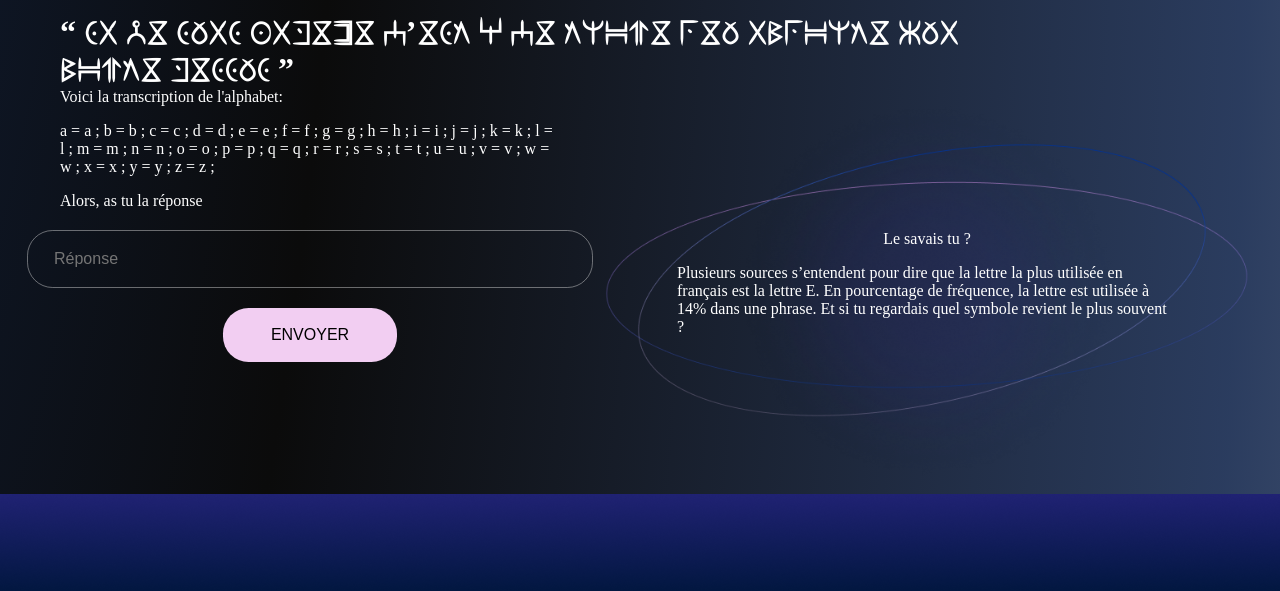
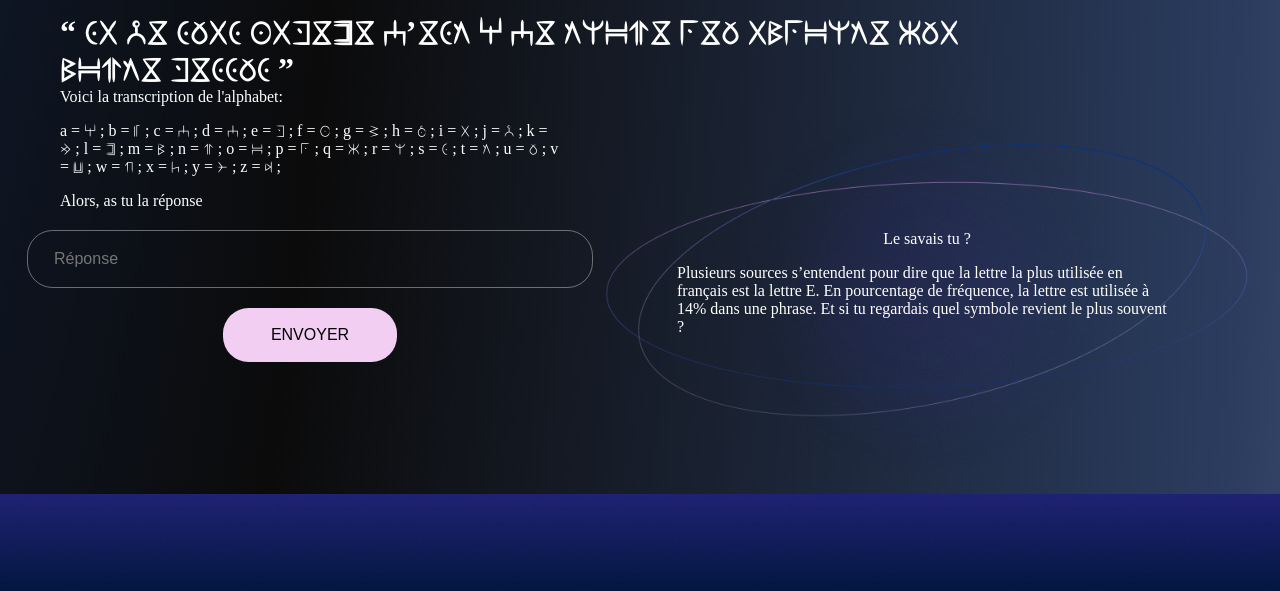
Before and after one commit to Sarobidy-23/SAYNA-HTMLCSS-PANTHER, a plain HTML site: page enigme.html in a window 1280 px wide. Shown: the part 780-1371 px from the top of the page. Drawn offline with Linux system fonts and the light colour scheme.

Commit message:
feat: enigme transcription

```diff
--- a/enigme.html
+++ b/enigme.html
@@ -51,32 +51,32 @@
             <div class="enigme-details__left">
                 <span>Voici la transcription de l'alphabet:</span>
                 <p class="enigme-transcription">
-                    <span>a = </span><span>a ;</span>
-                    <span>b = </span><span>b ;</span>
-                    <span>c = </span><span>c ;</span>
-                    <span>d = </span><span>d ;</span>
-                    <span>e = </span><span>e ;</span>
-                    <span>f = </span><span>f ;</span>
-                    <span>g = </span><span>g ;</span>
-                    <span>h = </span><span>h ;</span>
-                    <span>i = </span><span>i ;</span>
-                    <span>j = </span><span>j ;</span>
-                    <span>k = </span><span>k ;</span>
-                    <span>l = </span><span>l ;</span>
-                    <span>m = </span><span>m ;</span>
-                    <span>n = </span><span>n ;</span>
-                    <span>o = </span><span>o ;</span>
-                    <span>p = </span><span>p ;</span>
-                    <span>q = </span><span>q ;</span>
-                    <span>r = </span><span>r ;</span>
-                    <span>s = </span><span>s ;</span>
-                    <span>t = </span><span>t ;</span>
-                    <span>u = </span><span>u ;</span>
-                    <span>v = </span><span>v ;</span>
-                    <span>w = </span><span>w ;</span>
-                    <span>x = </span><span>x ;</span>
-                    <span>y = </span><span>y ;</span>
-                    <span>z = </span><span>z ;</span>
+                    <span>a = </span><span class="enigme-wakanda-letter">A ;</span>
+                    <span>b = </span><span class="enigme-wakanda-letter">B ;</span>
+                    <span>c = </span><span class="enigme-wakanda-letter">C ;</span>
+                    <span>d = </span><span class="enigme-wakanda-letter">C ;</span>
+                    <span>e = </span><span class="enigme-wakanda-letter">D ;</span>
+                    <span>f = </span><span class="enigme-wakanda-letter">F ;</span>
+                    <span>g = </span><span class="enigme-wakanda-letter">G ;</span>
+                    <span>h = </span><span class="enigme-wakanda-letter">H ;</span>
+                    <span>i = </span><span class="enigme-wakanda-letter">I ;</span>
+                    <span>j = </span><span class="enigme-wakanda-letter">J ;</span>
+                    <span>k = </span><span class="enigme-wakanda-letter">K ;</span>
+                    <span>l = </span><span class="enigme-wakanda-letter">L ;</span>
+                    <span>m = </span><span class="enigme-wakanda-letter">M ;</span>
+                    <span>n = </span><span class="enigme-wakanda-letter">N ;</span>
+                    <span>o = </span><span class="enigme-wakanda-letter">O ;</span>
+                    <span>p = </span><span class="enigme-wakanda-letter">P ;</span>
+                    <span>q = </span><span class="enigme-wakanda-letter">Q ;</span>
+                    <span>r = </span><span class="enigme-wakanda-letter">R ;</span>
+                    <span>s = </span><span class="enigme-wakanda-letter">S ;</span>
+                    <span>t = </span><span class="enigme-wakanda-letter">T ;</span>
+                    <span>u = </span><span class="enigme-wakanda-letter">U ;</span>
+                    <span>v = </span><span class="enigme-wakanda-letter">V ;</span>
+                    <span>w = </span><span class="enigme-wakanda-letter">W ;</span>
+                    <span>x = </span><span class="enigme-wakanda-letter">X ;</span>
+                    <span>y = </span><span class="enigme-wakanda-letter">Y ;</span>
+                    <span>z = </span><span class="enigme-wakanda-letter">Z ;</span>
                 </p>
                 <span>Alors, as tu la réponse</span>
                 <form class="enigme-form" name="enigme">
```
